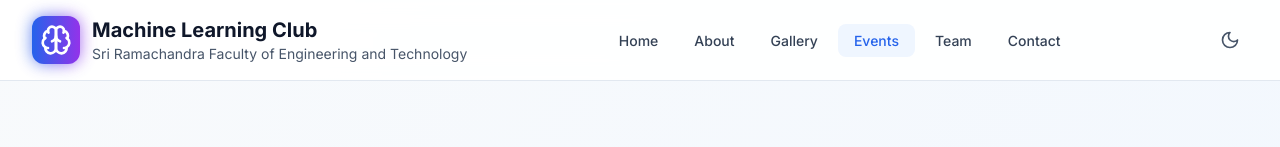
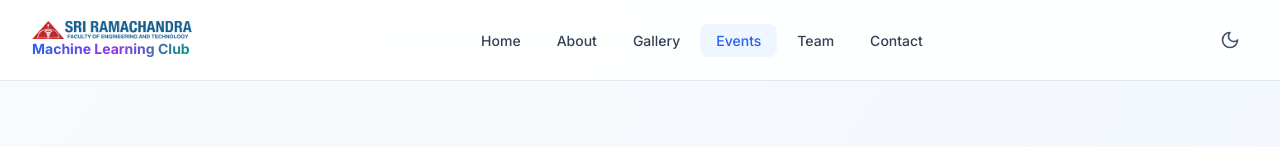
Before and after one commit to mlclub-sret/mlclub-sret.github.io, a React (Vite) app: page /#/events in a window 1280 px wide. Shown: the top 147 px of the page. Built offline with nearby package versions, Linux system fonts and the light colour scheme.

Commit message:
updated header, about & team details

```diff
--- a/src/components/Footer.tsx
+++ b/src/components/Footer.tsx
@@ -41,11 +41,12 @@ const Footer: React.FC = () => {
             <h3 className="text-lg font-semibold mb-2">Quick Links</h3>
             <Link to="/about" className="block text-slate-400 hover:text-white transition-colors text-sm">About Us</Link>
             <Link to="/team" className="block text-slate-400 hover:text-white transition-colors text-sm">Our Team</Link>
-            <Link to="/events" className="block text-slate-400 hover:text-white transition-colors text-sm">Events</Link>
+            <Link to="/contact" className="block text-slate-400 hover:text-white transition-colors text-sm">Contact Us</Link>
           </div>
           <div className='flex flex-col items-center gap-2'>
             <h3 className="text-lg font-semibold mb-2">Get Involved</h3>
             <Link to="/gallery" className="block text-slate-400 hover:text-white transition-colors text-sm">View Gallery</Link>
+            <Link to="/events" className="block text-slate-400 hover:text-white transition-colors text-sm">Events</Link>
           </div>
         </div>
         <div className="border-t border-slate-800 mt-12 pt-8 text-center">
--- a/src/components/Header.tsx
+++ b/src/components/Header.tsx
@@ -16,15 +16,6 @@ const Header: React.FC = () => {
     { name: 'Gallery', href: '/gallery', current: location.pathname === '/gallery' },
     { name: 'Events', href: '/events', current: location.pathname === '/events' },
     { name: 'Team', href: '/team', current: location.pathname === '/team' },
-    // {
-    //   name: 'Learn',
-    //   current: ['/projects', '/resources', '/blog'].includes(location.pathname),
-    //   dropdown: [
-    //     { name: 'Projects', href: '/projects' },
-    //     { name: 'Resources', href: '/resources' },
-    //     { name: 'Blog', href: '/blog' }
-    //   ]
-    // },
     { name: 'Contact', href: '/contact', current: location.pathname === '/contact' }
   ];
 
@@ -44,21 +35,15 @@ const Header: React.FC = () => {
     <header ref={headerRef} className="fixed top-0 left-0 right-0 z-50 bg-white/90 dark:bg-slate-900/90 backdrop-blur-md border-b border-slate-200 dark:border-slate-700">
       <div className="max-w-7xl mx-auto px-4 sm:px-6 lg:px-8">
         <div className="flex items-center justify-between h-20">
-          {/* Logo */}
           <Link to="/" className="flex items-center space-x-3 group">
-            <div className="relative">
-              <div className="absolute inset-0 bg-gradient-to-r from-blue-600 to-purple-600 rounded-xl blur opacity-75 group-hover:opacity-100 transition-opacity"></div>
-              <div className="relative bg-gradient-to-r from-blue-600 to-purple-600 p-2 rounded-xl">
-                <Brain className="h-8 w-8 text-white" />
+            <div className="">
+              <div className="relative rounded-xl w-40">
+                <img src={"public/sret/sret-logo-cropped.png"} />
               </div>
-            </div>
-            <div className="hidden sm:block">
-              <div className="text-xl font-bold text-slate-900 dark:text-white">Machine Learning Club</div>
-              <div className="text-sm text-slate-600 dark:text-slate-400">Sri Ramachandra Faculty of Engineering and Technology</div>
+              <div className="text-sm font-bold bg-gradient-to-r from-blue-600 via-purple-600 to-teal-600 bg-clip-text text-transparent">Machine Learning Club</div>
             </div>
           </Link>
 
-          {/* Desktop Navigation */}
           <nav className="hidden lg:flex items-center space-x-1">
             {navigation.map((item) => (
               <div key={item.name} className="relative">
@@ -76,7 +61,6 @@ const Header: React.FC = () => {
             ))}
           </nav>
 
-          {/* Theme Toggle & Mobile Menu */}
           <div className="flex items-center space-x-4">
             <button
               onClick={toggleTheme}
@@ -94,46 +78,11 @@ const Header: React.FC = () => {
           </div>
         </div>
 
-        {/* Mobile Navigation */}
         {isMobileMenuOpen && (
           <div className="lg:hidden py-4 border-t border-slate-200 dark:border-slate-700 animate-in fade-in slide-in-from-top-2 duration-200">
             <div className="space-y-2">
               {navigation.map((item) => (
                 <div key={item.name}>
-                  {item.dropdown ? (
-                    <div>
-                      <button
-                        className={`w-full text-left px-4 py-2 rounded-lg text-sm font-medium transition-colors flex items-center justify-between ${
-                          item.current
-                            ? 'text-blue-600 dark:text-blue-400 bg-blue-50 dark:bg-blue-900/30'
-                            : 'text-slate-700 dark:text-slate-300 hover:text-blue-600 dark:hover:text-blue-400 hover:bg-slate-100 dark:hover:bg-slate-800'
-                        }`}
-                        onClick={() => setActiveDropdown(activeDropdown === item.name ? null : item.name)}
-                      >
-                        <span>{item.name}</span>
-                        <ChevronDown className={`h-4 w-4 transition-transform duration-200 ${
-                          activeDropdown === item.name ? 'rotate-180' : ''
-                        }`} />
-                      </button>
-                      {activeDropdown === item.name && (
-                        <div className="mt-2 ml-4 space-y-1">
-                          {item.dropdown.map((dropdownItem) => (
-                            <Link
-                              key={dropdownItem.name}
-                              to={dropdownItem.href}
-                              className="block px-4 py-2 text-sm text-slate-600 dark:text-slate-400 hover:text-blue-600 dark:hover:text-blue-400 hover:bg-slate-50 dark:hover:bg-slate-800 rounded-lg transition-colors"
-                              onClick={() => {
-                                setIsMobileMenuOpen(false);
-                                setActiveDropdown(null);
-                              }}
-                            >
-                              {dropdownItem.name}
-                            </Link>
-                          ))}
-                        </div>
-                      )}
-                    </div>
-                  ) : (
                     <Link
                       to={item.href}
                       className={`block px-4 py-2 rounded-lg text-sm font-medium transition-colors ${
@@ -145,7 +94,6 @@ const Header: React.FC = () => {
                     >
                       {item.name}
                     </Link>
-                  )}
                 </div>
               ))}
             </div>
--- a/src/data/team.ts
+++ b/src/data/team.ts
@@ -180,6 +180,7 @@ export const team_details: TeamDetails = [
                 role: 'Student Coordinator',
                 department: 'AIML',
                 email: 'chinnamvamsi66@gmail.com',
+                image: 'images/avatars/vamsi-krishna.jpeg',
                 linkedin: 'https://www.linkedin.com/in/vamsi-krishna-chinnam-149638204/',
             },
             {
--- a/src/pages/About.tsx
+++ b/src/pages/About.tsx
@@ -78,7 +78,7 @@ const About: React.FC = () => {
               <h2 className="text-3xl font-bold text-slate-900 dark:text-white">Our Vision</h2>
             </div>
             <p className="text-lg text-slate-600 dark:text-slate-400 leading-relaxed">
-            Our aspiration is to establish ourselves as a prominent technical club within SRET, gaining recognition from SRIHER. This transformative initiative ensures that the club embarks on a pioneering journey, positioning itself to meet the evolving needs of the future. Ultimately, this enhancement will elevate the ML Club to new heights, setting a benchmark for club organisations within SRET and contributing to the overall improvement of the college’s standards.
+            Our aspiration is to establish ourselves as a prominent technical club. This transformative initiative ensures that the club embarks on a pioneering journey, positioning itself to meet the evolving needs of the future. Ultimately, this enhancement will elevate the ML Club to new heights, setting a benchmark for club organisations within SRET and contributing to the overall improvement of the college's standards.
             </p>
           </div>
         </div>
```
Also changed, not shown: public/images/avatars/vamsi-krishna.jpeg (added).
